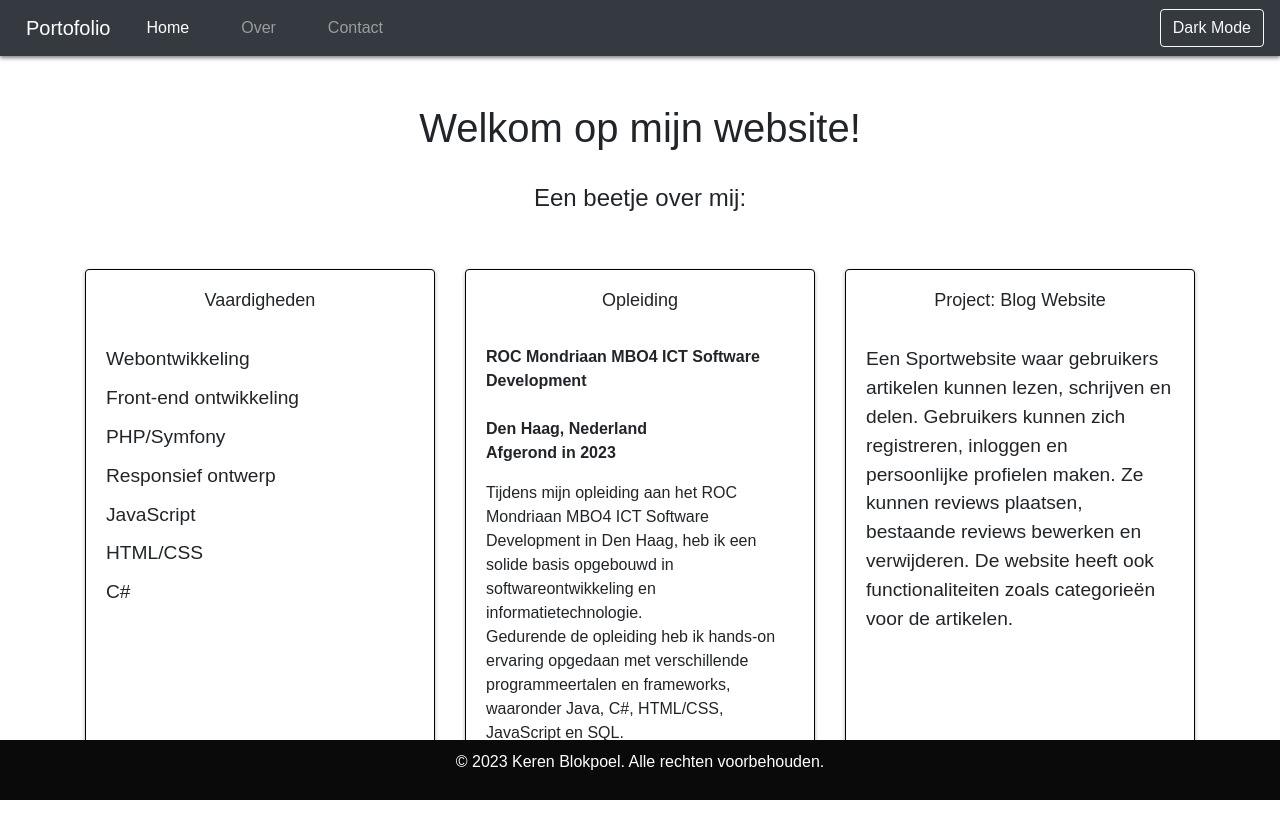
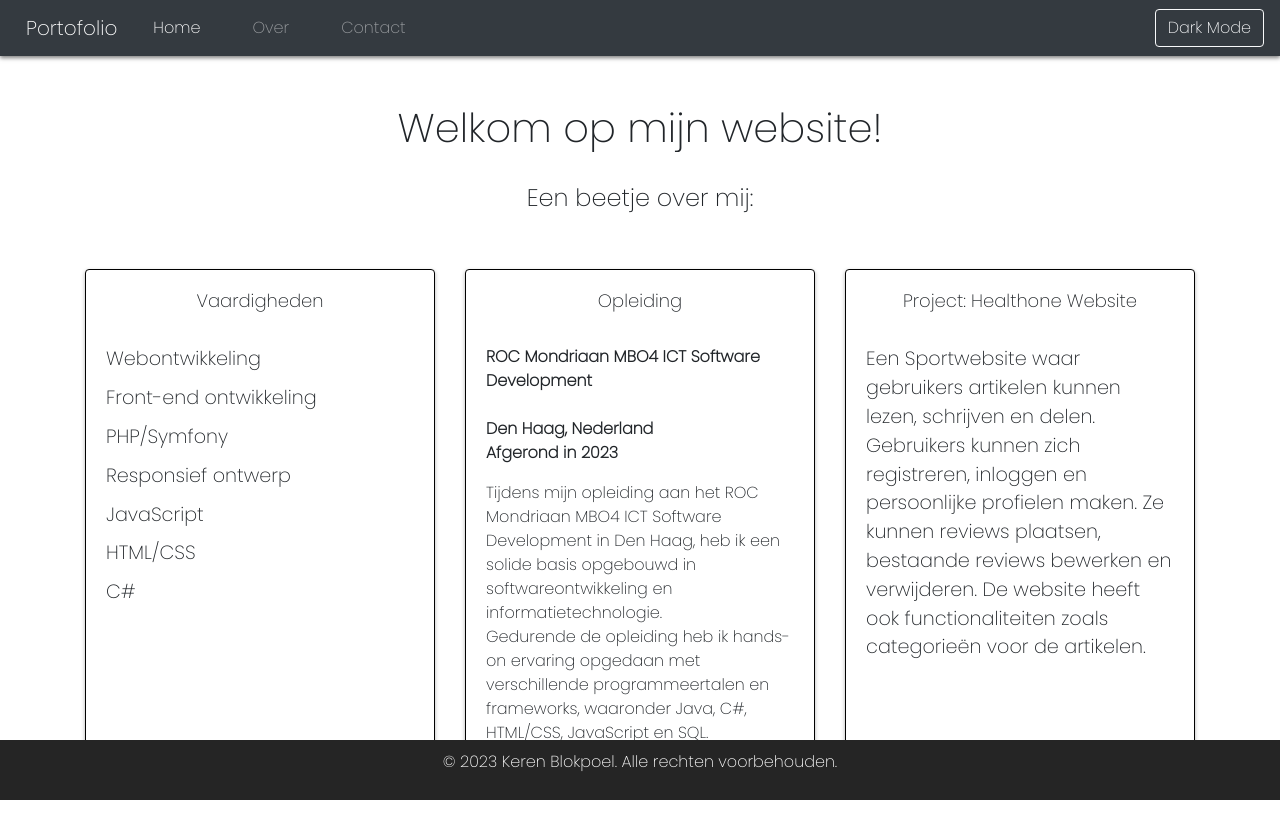
Before and after one commit to kblokpoel/portofoliowebsite2023, a plain HTML site: page index.html in a window 1280 px wide. Drawn offline with nearby package versions, Linux system fonts and the light colour scheme; a web font is replaced by a local one.

Commit message:
font + anims

```diff
--- /dev/null
+++ b/css/animations.css
@@ -0,0 +1,10 @@
+@keyframes slide-in-bottom {
+    0% {
+      transform: translateY(100%);
+      opacity: 0;
+    }
+    100% {
+      transform: translateY(0);
+      opacity: 1;
+    }
+  }
--- a/css/card.css
+++ b/css/card.css
@@ -45,3 +45,16 @@
 .card-title {
     text-align: center;
   }
+
+
+
+   @keyframes slide-in-bottom {
+    0% {
+      transform: translateY(100%);
+      opacity: 0;
+    }
+    100% {
+      transform: translateY(0);
+      opacity: 1;
+    }
+  }
--- a/css/contactstyle.css
+++ b/css/contactstyle.css
@@ -33,3 +33,17 @@ header {
       opacity: 1;
     }
   }
+
+  .contact-info {
+    opacity: 0;
+    animation: fade-in 1s forwards;
+  }
+
+  @keyframes fade-in {
+    from {
+      opacity: 0;
+    }
+    to {
+      opacity: 1;
+    }
+  }
--- a/css/mainstyle.css
+++ b/css/mainstyle.css
@@ -4,7 +4,7 @@
   }
 
   body {
-    font-family: 'Montserrat', sans-serif;
+    font-family: 'Poppins', sans-serif;
     margin: 0;
     padding: 0;
     transition: background-color 0.15s ease;
@@ -65,7 +65,7 @@
   }
 
   .footer {
-    background-color: #0a0a0a;
+    background-color: #252525;;
     padding: 10px;
     text-align: center;
     color: white;
@@ -218,3 +218,15 @@
 .header-title{
   text-align: center;
 }
+
+
+ @keyframes slide-in-bottom {
+  0% {
+    transform: translateY(100%);
+    opacity: 0;
+  }
+  100% {
+    transform: translateY(0);
+    opacity: 1;
+  }
+}
--- a/index.html
+++ b/index.html
@@ -3,16 +3,24 @@
 <head>
   <title>Mijn Website</title>
   <!-- Voeg Bootstrap CSS toe -->
-    <link rel="stylesheet"
-      href="https://stackpath.bootstrapcdn.com/bootstrap/4.5.2/css/bootstrap.min.css">
+  <link rel="stylesheet" href="https://stackpath.bootstrapcdn.com/bootstrap/4.5.2/css/bootstrap.min.css">
   <link rel="stylesheet" href="css/mainstyle.css">
   <link rel="stylesheet" href="css/card.css">
+  <link rel="stylesheet" href="css/animations.css">
+  <link rel="preconnect" href="https://fonts.googleapis.com">
+<link rel="preconnect" href="https://fonts.gstatic.com" crossorigin>
+<link href="https://fonts.googleapis.com/css2?family=Poppins:wght@100&display=swap" rel="stylesheet">
+<link rel="preconnect" href="https://fonts.googleapis.com">
+<link rel="preconnect" href="https://fonts.gstatic.com" crossorigin>
+<link href="https://fonts.googleapis.com/css2?family=Poppins:wght@200&display=swap" rel="stylesheet">
+<style>
+  @import url('https://fonts.googleapis.com/css2?family=FAMILY_NAME:wght@WEIGHT_OR_RANGE&display=swap');
+</style>
 </head>
+<body>
   <nav class="navbar navbar-expand-lg navbar-dark bg-dark" style="width: 100%;">
     <a class="navbar-brand" href="index.html">Portofolio</a>
-      <button class="navbar-toggler" type="button" data-toggle="collapse"
-        data-target="#navbarNav" aria-controls="navbarNav" aria-expanded="false"
-        aria-label="Toggle navigation">
+    <button class="navbar-toggler" type="button" data-toggle="collapse" data-target="#navbarNav" aria-controls="navbarNav" aria-expanded="false" aria-label="Toggle navigation">
       <span class="navbar-toggler-icon"></span>
     </button>
     <div class="collapse navbar-collapse" id="navbarNav">
@@ -29,11 +37,9 @@
       </ul>
       <ul class="navbar-nav ml-auto">
         <li class="nav-item">
-            <button id="theme-toggle" class="btn btn-outline-light ml-3">Donkere
-              Modus</button>
+          <button id="theme-toggle" class="btn btn-outline-light ml-3">Donkere Modus</button>
         </li>
       </ul>
-      </div>
     </div>
   </nav>
   <br>
@@ -42,9 +48,7 @@
     <header class="header">
       <h1 class="header-title typewriter"></h1><br>
     </header>
-    <header>
     <h4 class="header-title">Een beetje over mij:</h4>
-    </header>
     <br>
     <br>
     <div class="container">
@@ -77,14 +81,10 @@
                 <li><strong>Afgerond in 2023</strong></li>
               </ul>
               <p class="card-text">
-                Tijdens mijn opleiding aan het ROC Mondriaan MBO4 ICT Software
-                Development in Den Haag, heb ik een solide basis opgebouwd in
-                softwareontwikkeling en informatietechnologie.
+                Tijdens mijn opleiding aan het ROC Mondriaan MBO4 ICT Software Development in Den Haag, heb ik een solide basis opgebouwd in softwareontwikkeling en informatietechnologie.
               </p>
               <p class="card-text">
-                Gedurende de opleiding heb ik hands-on ervaring opgedaan met
-                verschillende programmeertalen en frameworks, waaronder Java,
-                C#, HTML/CSS, JavaScript en SQL.
+                Gedurende de opleiding heb ik hands-on ervaring opgedaan met verschillende programmeertalen en frameworks, waaronder Java, C#, HTML/CSS, JavaScript en SQL.
               </p>
             </div>
           </div>
@@ -92,15 +92,8 @@
         <div class="col-sm-6 col-md-4 col-lg-4">
           <div class="card">
             <div class="card-body">
-              <h5 class="card-title">Project: Blog Website</h5><br>
-              <p class="card-text" style="font-size: 1.2rem;">Een Sportwebsite waar gebruikers artikelen
-                kunnen lezen, schrijven en delen. Gebruikers kunnen zich
-                registreren, inloggen en persoonlijke profielen maken. Ze kunnen
-                reviews plaatsen, bestaande reviews bewerken en
-                verwijderen. De website heeft ook functionaliteiten zoals
-                categorieën voor
-                de artikelen.</p>
-            </div>
+              <h5 class="card-title">Project: Healthone Website</h5><br>
+              <p class="card-text" style="font-size: 1.2rem;">Een Sportwebsite waar gebruikers artikelen kunnen lezen, schrijven en delen. Gebruikers kunnen zich registreren, inloggen en persoonlijke profielen maken. Ze kunnen reviews plaatsen, bestaande reviews bewerken en verwijderen. De website heeft ook functionaliteiten zoals categorieën voor de artikelen.</p>
             </div>
           </div>
         </div>
@@ -113,7 +106,6 @@
   <!-- Voeg Bootstrap JS en jQuery toe (vereist voor Bootstrap-componenten) -->
   <script src="https://code.jquery.com/jquery-3.5.1.slim.min.js"></script>
   <script src="https://stackpath.bootstrapcdn.com/bootstrap/4.5.2/js/bootstrap.min.js"></script>
-
   <script src="js/themetoggle.js"></script>
   <script src="js/typewrite.js"></script>
 </body>
--- a/js/typewrite.js
+++ b/js/typewrite.js
@@ -14,29 +14,31 @@ const texts = [
     } else {
       // Effect is voltooid, tekst centreren
       element.style.textAlign = "center";
+
+      // Vlag instellen dat het typewriter-effect is afgespeeld in deze sessie
+      sessionStorage.setItem("typewriterPlayed", "true");
     }
   }
 
   type();
 }
 
+document.addEventListener("DOMContentLoaded", function() {
   const elements = document.getElementsByClassName("typewriter");
   const speed = 10; // Snelheid van 10 milliseconden
 
   // Controleren of het typewriter-effect al is afgespeeld in deze sessie
   const typewriterPlayed = sessionStorage.getItem("typewriterPlayed");
-  if (!typewriterPlayed) {
-    // Typewriter-effect afspelen
-    for (let i = 0; i < elements.length; i++) {
-      typeWriter(elements[i], texts[i], speed);
-    }
-
-    // Vlag instellen dat het typewriter-effect is afgespeeld in deze sessie
-    sessionStorage.setItem("typewriterPlayed", true);
-  } else {
+  if (typewriterPlayed !== null) {
     // Typewriter-effect is al afgespeeld in deze sessie, dus de tekst direct tonen
     for (let i = 0; i < elements.length; i++) {
       elements[i].textContent = texts[i];
       elements[i].style.textAlign = "center"; // Tekst direct centreren
     }
+  } else {
+    // Typewriter-effect afspelen
+    for (let i = 0; i < elements.length; i++) {
+      typeWriter(elements[i], texts[i], speed);
     }
+  }
+});
```
Also changed, not shown: aboutme.html (+8 -0 lines), contact.html (+17 -4 lines). Lines whose indentation alone changed are shown as unchanged.
